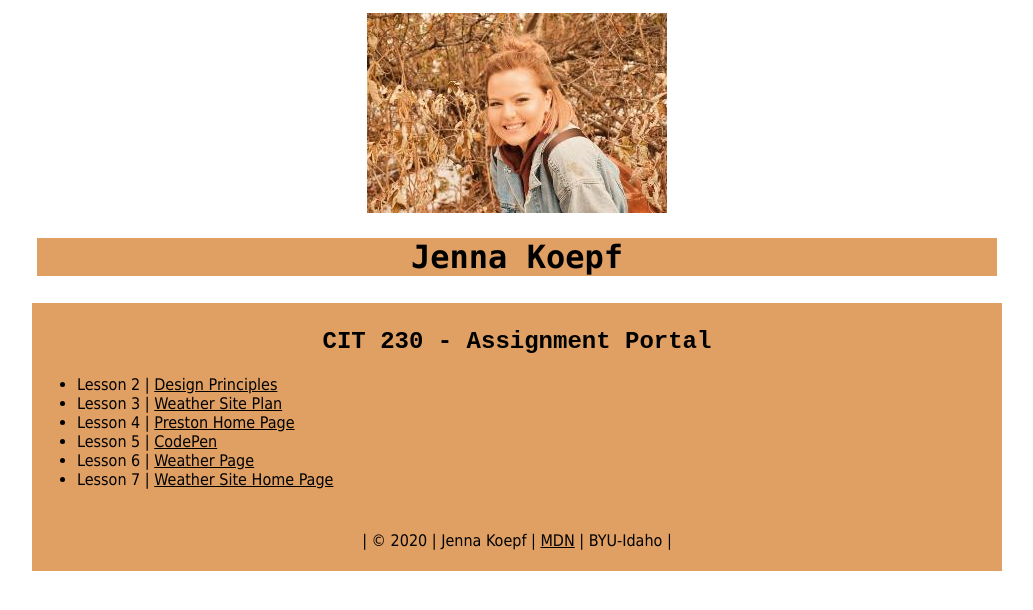
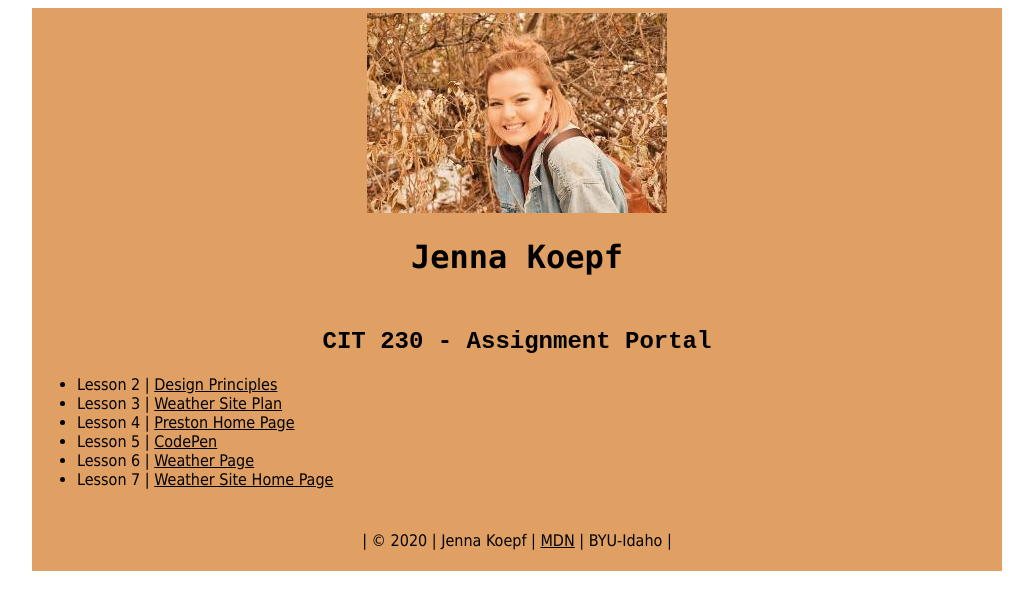
Before and after one commit to jkoepf/jkoepf.github.io, a plain HTML site: page index.html in a window 1280 px wide. Shown: the whole page, without its empty margins (123-1156 px from the left). Drawn offline with Linux system fonts and the light colour scheme.

Commit message:
fix background

```diff
--- a/style.css
+++ b/style.css
@@ -18,6 +18,7 @@ header {
     margin: 0 auto;
     padding: 5px;
     text-align: center;
+    background-color: rgb(224, 160, 100);
   }
 
 main, footer {
```
